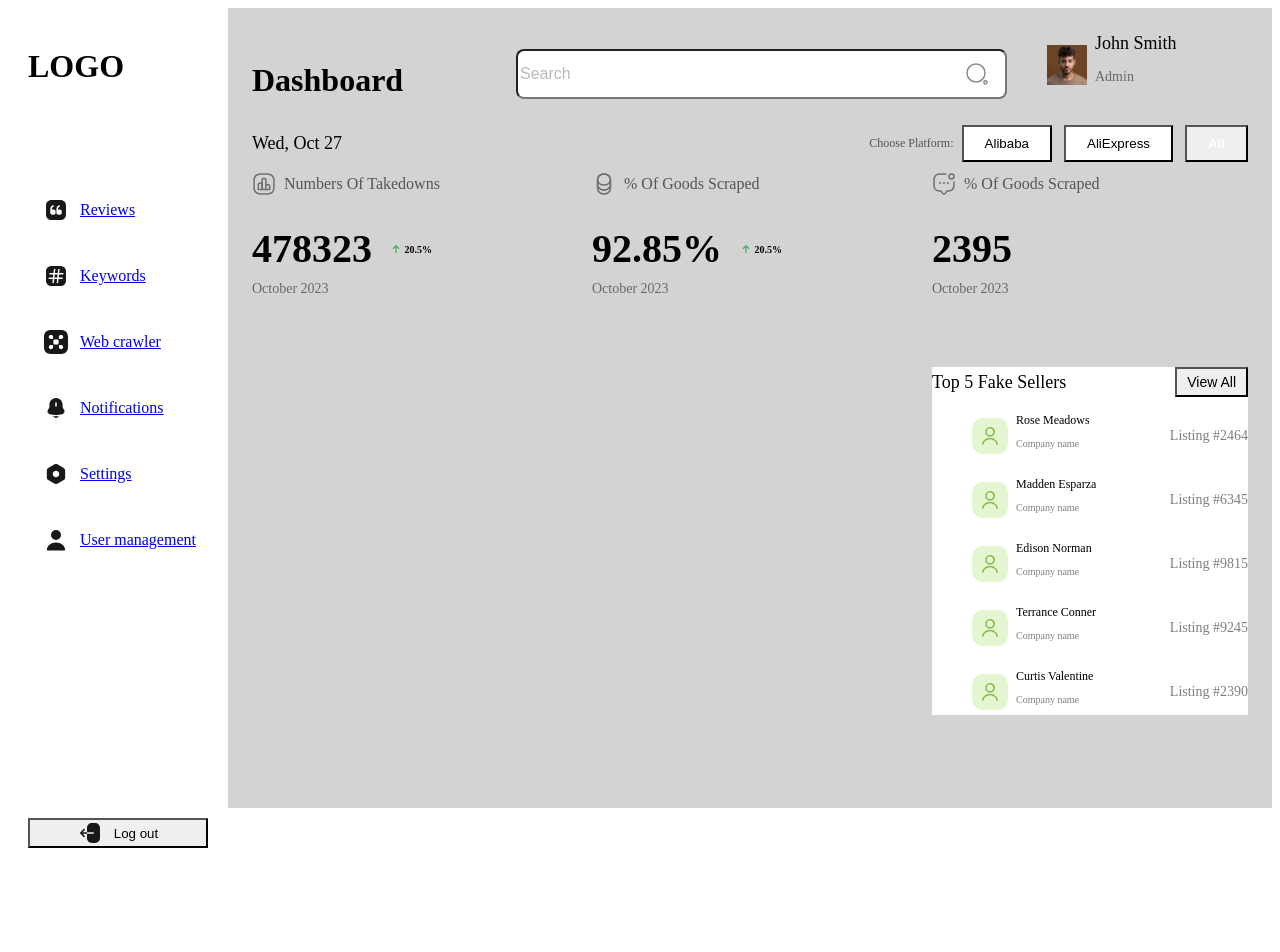
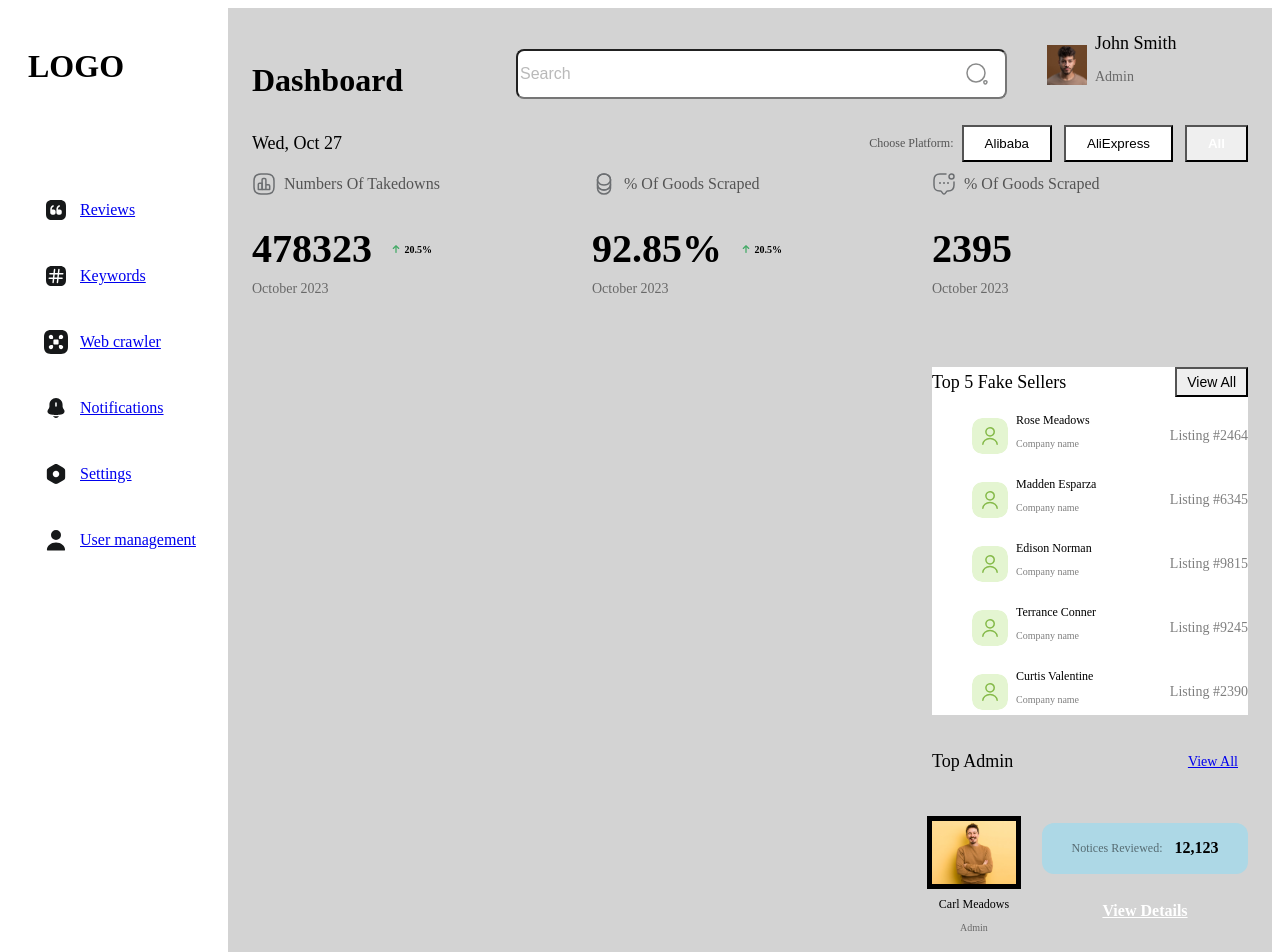
Before and after one commit to SundousKanaan/LOGO, a React (Vite) app: page / in a window 1280 px wide. Shown: the top 952 px of the page. Before the commit the page ends 888 px from the top, so only its background shows below. Built offline with nearby package versions, Linux system fonts and the light colour scheme.

Commit message:
update: TopAdmin component

```diff
--- /dev/null
+++ b/src/components/TopAdmin.jsx
@@ -0,0 +1,107 @@
+import {
+  Box,
+  HStack,
+  Image,
+  Spacer,
+  VStack,
+  Text,
+  Flex,
+  Center,
+} from "@chakra-ui/react";
+import HeadingItem from "../min-components/HeadingItem";
+import ButtonItem from "../min-components/Button";
+import LinkButton from "../min-components/LinkButton";
+
+export default function TopAdmin({ name, role, noticesReviewed, img, path }) {
+  return (
+    <Flex
+      direction="column"
+      justify="space-around"
+      layerStyle="dashboardCardsLayaout"
+      h="236px"
+    >
+      <HStack>
+        <HeadingItem
+          fontWeight="500"
+          fontSize="18px"
+          color="secondaryColor"
+          width="fit-content"
+        >
+          Top Admin
+        </HeadingItem>
+        <Spacer />
+        <LinkButton
+          to="/User-management"
+          height="fit-content"
+          padding="5px 10px"
+          fontWeight="500"
+          fontSize="14px"
+          color="secondaryColor"
+          _hover={{
+            boxShadow: "0 0 0 2px var(--chakra-colors-themeColor)",
+          }}
+        >
+          View All
+        </LinkButton>
+      </HStack>
+
+      <HStack spacing="26px">
+        <VStack width="84px" height="127px" spacing="8px" flexShrink="0">
+          <Image
+            src={img}
+            alt="Top Admin"
+            boxSize="84px"
+            objectFit="cover"
+            borderRadius="full"
+            border="5px solid "
+            borderColor="lightGray2"
+          />
+
+          <VStack align="center" spacing="0">
+            <HeadingItem fontSize="12px" fontWeight="500">
+              {name}
+            </HeadingItem>
+            <Text fontSize="10px" opacity=".5">
+              {role}
+            </Text>
+          </VStack>
+        </VStack>
+
+        <VStack width="100%" height="114px" spacing="12px">
+          <Center
+            bg="lightBlue"
+            borderRadius="12px"
+            width="100%"
+            height="51px"
+            gap="12px"
+          >
+            <Text fontSize="12px" fontWeight="500" opacity=".5">
+              Notices Reviewed:
+            </Text>
+            <Text fontSize="16px" fontWeight="600">
+              {noticesReviewed}
+            </Text>
+          </Center>
+          <LinkButton
+            to={path}
+            width="100%"
+            height="51px"
+            fontWeight="600"
+            fontSize="16px"
+            color="white"
+            bg="themeColor"
+            display="grid"
+            placeItems="center"
+            _hover={{
+              boxShadow: "0 0 0 2px var(--chakra-colors-themeColor)",
+            }}
+          >
+            View Details
+          </LinkButton>
+        </VStack>
+      </HStack>
+    </Flex>
+  );
+}
+
+// padding="12.5px 20px"
--- a/src/global/theme.jsx
+++ b/src/global/theme.jsx
@@ -10,6 +10,8 @@ const theme = extendTheme({
     themeColor: "#6f6cf3",
     secondaryColor: "#161819",
     lightGray: "#f6f6f8",
+    lightGray2: "#f1f1f1",
+    lightBlue: "#F4F6F7",
     infoNotic: "#ff4a4a",
     risingColor: "#42AA65",
     lightrRisingColor: "#EBFDEF",
--- a/src/min-components/LinkButton.jsx
+++ b/src/min-components/LinkButton.jsx
@@ -2,19 +2,26 @@ import { Link as ChakraLink } from "@chakra-ui/react";
 import { Link as RouterLink } from "react-router-dom";
 
 export default function LinkButton({ path, children, ...props }) {
+  // when the height is not defined in the parent component, set it to 100% automatically
+  // this is to make sure that the link button takes the full height of the parent component
+  if (!props.height) {
+    props.height = "100%";
+  }
+
   return (
     <ChakraLink
       as={RouterLink}
       to={path}
       {...props}
-      width="100%"
-      height="100%"
+      borderRadius="10px"
       _hover={{
-        textDecoration: "none",
+        boxShadow:
+          "inset 0 0 0 2px var(--chakra-colors-themeColor), 0 5px 7px var(--chakra-colors-blackAlpha-600)",
       }}
       _focusVisible={{
-        boxShadow: "inset 0 0 0 2px",
-        boxShadowColor: "themeColor",
+        boxShadow:
+          "inset 0 0 0 2px var(--chakra-colors-themeColor), 0 5px 7px var(--chakra-colors-blackAlpha-600)",
+
         outline: "none",
       }}
     >
--- a/src/min-components/SellerMiniBox.jsx
+++ b/src/min-components/SellerMiniBox.jsx
@@ -18,7 +18,7 @@ export default function SellerMiniBox({ name, company, listing, img }) {
     <Flex align="center">
       <HStack align="center">
         <Image
-          src={`/src/assets/icons/${img}.svg`}
+          src={`/src/assets/${img}.svg`}
           alt="seller"
           boxSize="36px"
           objectFit="cover"
--- a/src/pages/Dashboard.jsx
+++ b/src/pages/Dashboard.jsx
@@ -10,6 +10,7 @@ import {
 import CountingBox from "../components/CountingBox";
 import ButtonItem from "../min-components/Button";
 import TopSellers from "../components/TopSellers";
+import TopAdmin from "../components/TopAdmin";
 
 export default function Dashboard() {
   return (
@@ -91,7 +92,16 @@ export default function Dashboard() {
         </GridItem>
 
         <GridItem gridArea="r3c1"></GridItem>
-        <GridItem gridArea="r3c3"></GridItem>
+        <GridItem gridArea="r3c3">
+          {/* // TODO: make the data dynamic */}
+          <TopAdmin
+            name="Carl Meadows"
+            role="Admin"
+            noticesReviewed="12,123"
+            img="/src/assets/topAdmin.jpg"
+            path="/TopSellers"
+          />
+        </GridItem>
       </Grid>
     </>
   );
```
Also changed, not shown: src/assets/topAdmin.jpg (added), src/assets/user-placeholder.svg (renamed from src/assets/icons/user-placeholder.svg).
